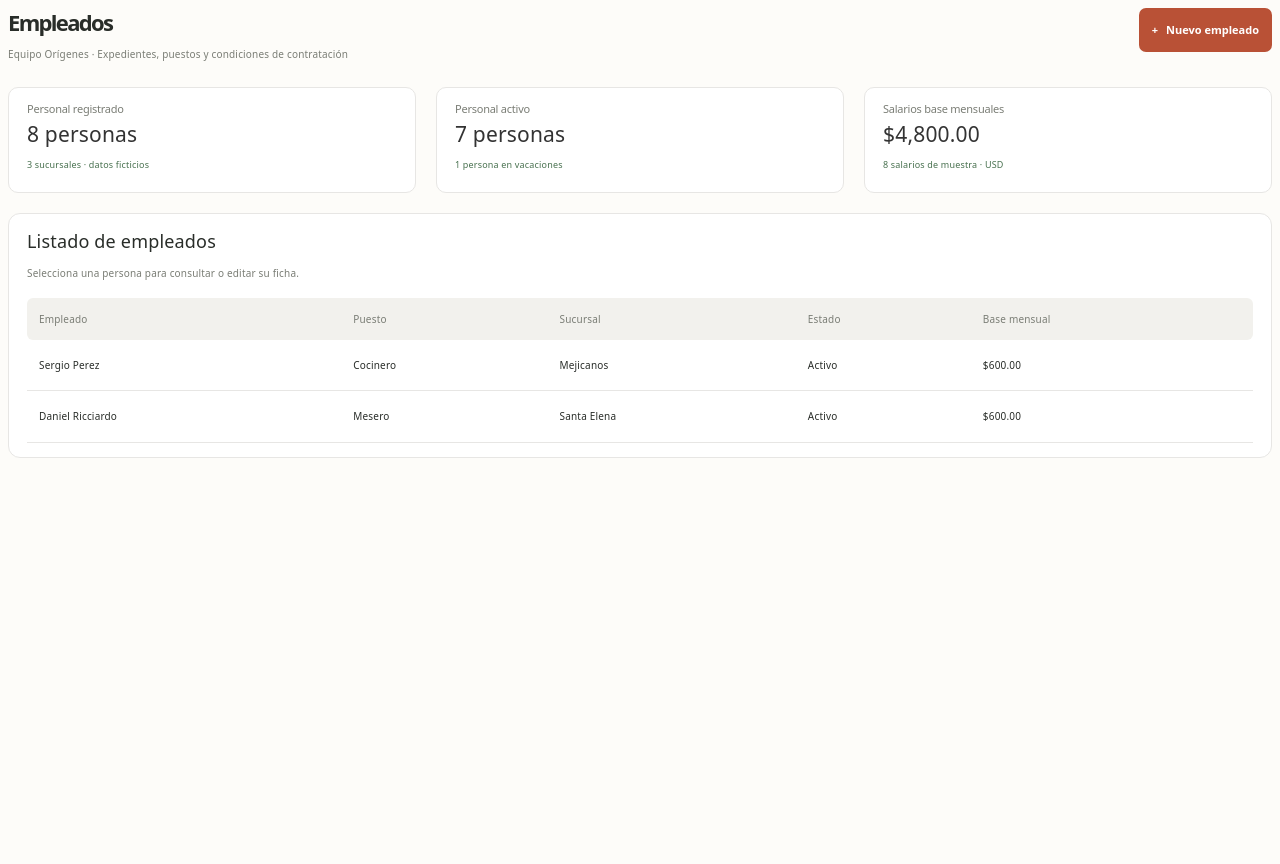
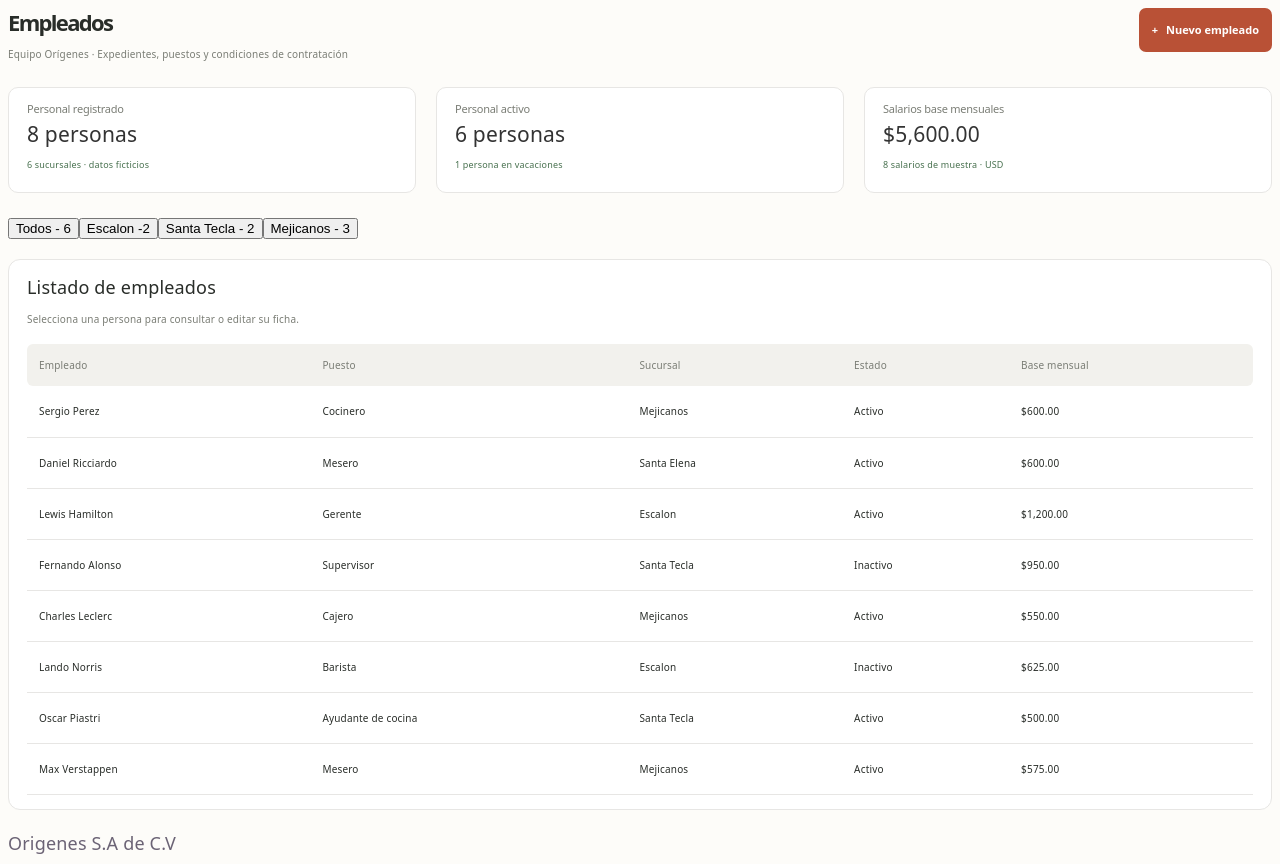
Before and after one commit to Daniellopez28/Proyecto_de_catedra_web, a React (Vite) app in the folder frontend/: page / in a window 1280 px wide. Before the commit the page ends 800 px from the top, so only its background shows below. Built offline with nearby package versions, Linux system fonts and the light colour scheme.

Commit message:
feat: implementacion logica para resumen empleados

```diff
--- a/frontend/components/employee-component.jsx
+++ b/frontend/components/employee-component.jsx
@@ -2,10 +2,6 @@ import '../src/employee-component.css'
 
 function EmployeeComponent() {
     // Valores de muestra luego se usaran resultados de consultas SQL.
-    const registeredPeople = 8
-    const activePeople = 7
-    const monthlyBaseSalaries = 4800
-    const sampleSalaryCount = 8
     //Falta ver la logica para sql
     const employeeTest = [
         {
@@ -21,8 +17,87 @@ function EmployeeComponent() {
             branch: 'Santa Elena',
             status: 'Activo',
             monthlySalary: 600,
+        },
+        {
+            name: 'Lewis Hamilton',
+            position: 'Gerente',
+            branch: 'Escalon',
+            status: 'Activo',
+            monthlySalary: 1200,
+        },
+        {
+            name: 'Fernando Alonso',
+            position: 'Supervisor',
+            branch: 'Santa Tecla',
+            status: 'Inactivo',
+            monthlySalary: 950,
+        },
+        {
+            name: 'Charles Leclerc',
+            position: 'Cajero',
+            branch: 'Mejicanos',
+            status: 'Activo',
+            monthlySalary: 550,
+        },
+        {
+            name: 'Lando Norris',
+            position: 'Barista',
+            branch: 'Escalon',
+            status: 'Inactivo',
+            monthlySalary: 625,
+        },
+        {
+            name: 'Oscar Piastri',
+            position: 'Ayudante de cocina',
+            branch: 'Santa Tecla',
+            status: 'Activo',
+            monthlySalary: 500,
+        },
+        {
+            name: 'Max Verstappen',
+            position: 'Mesero',
+            branch: 'Mejicanos',
+            status: 'Activo',
+            monthlySalary: 575,
         }
     ]
+    //Empleados por sucursal Escalon
+    const employeeEscalon = employeeTest.filter(
+        function (employee) {
+            return employee.branch === 'Escalon';
+        }
+    ).length;
+    //Empleados por sucursal Santa Tecla
+    const employeeSantaTecla = employeeTest.filter(
+        function (employee) {
+            return employee.branch === 'Santa Tecla';
+        }
+    ).length;
+    //Empleados por sucursal mejicanos
+    const employeeMejicanos = employeeTest.filter(
+        function (employee) {
+            return employee.branch === 'Mejicanos';
+        }
+    ).length;
+    // Cantidad de empleados cuyo estado es "Activo"
+
+    const activeCount = employeeTest.filter(
+        function (employee) {
+            return employee.status === 'Activo';
+        }
+    ).length;
+
+    // suma el salrio de los empleados, con reduce se recorre el arreglo y se acumula un unico
+    //resultado, total empieza en 0 y guarda la suma y number convierte el salario a numero por si
+    //viene en string o un formato que no sea numerico
+    const monthlyBaseSalaries = employeeTest.reduce(
+        (total, employee) => total + Number(employee.monthlySalary || 0),
+        0
+    )
+    //cuenta los registros con salarios
+    const sampleSalaryCount = employeeTest.filter(
+        (employee) => employee.monthlySalary != null
+    ).length
 
     return (
 
@@ -43,13 +118,13 @@ function EmployeeComponent() {
 
             <article className="employee-summary-card">
                 <h2 className="employee-summary-label">Personal registrado</h2>
-                <p className="employee-summary-value">{registeredPeople} personas</p>
-                <p className="employee-summary-detail">3 sucursales · datos ficticios</p>
+                <p className="employee-summary-value">{employeeTest.length} personas</p>
+                <p className="employee-summary-detail">{activeCount} sucursales · datos ficticios</p>
             </article>
 
             <article className="employee-summary-card">
                 <h2 className="employee-summary-label">Personal activo</h2>
-                <p className="employee-summary-value">{activePeople} personas</p>
+                <p className="employee-summary-value">{activeCount} personas</p>
                 <p className="employee-summary-detail">1 persona en vacaciones</p>
             </article>
 
@@ -63,6 +138,14 @@ function EmployeeComponent() {
                 </p>
                 <p className="employee-summary-detail">{sampleSalaryCount} salarios de muestra · USD</p>
             </article>
+
+            {/*Apartado para botones de filtrado y busqueda*/}
+            <section>
+                <button type='button'>Todos - {activeCount}</button>
+                <button type='button'>Escalon -{employeeEscalon} </button>
+                <button type='button'>Santa Tecla - {employeeSantaTecla}</button>
+                <button type='button'>Mejicanos - {employeeMejicanos}</button>
+            </section>
 
             {/*Tabla de empleados */}
             <section className="employee-list" aria-labelledby="employee-list-title">
@@ -82,6 +165,7 @@ function EmployeeComponent() {
                     </thead>
 
                     <tbody>
+                        {/*Recorre el arreglo com los datos y los agrega automaticamente*/}
                         {employeeTest.map((employee) => (
                             <tr key={employee.id}>
                                 <td>{employee.name}</td>
@@ -89,6 +173,7 @@ function EmployeeComponent() {
                                 <td>{employee.branch}</td>
                                 <td>{employee.status}</td>
                                 <td>
+                                    {/*Sirve para poner la moneda local en USD */}
                                     {Number(employee.monthlySalary).toLocaleString('en-US', {
                                         style: 'currency',
                                         currency: 'USD',
@@ -99,6 +184,7 @@ function EmployeeComponent() {
                     </tbody>
                 </table>
             </section>
+            <footer>Origenes S.A de C.V</footer>
         </main>
     )
 }
```
Lines whose indentation alone changed are shown as unchanged.
